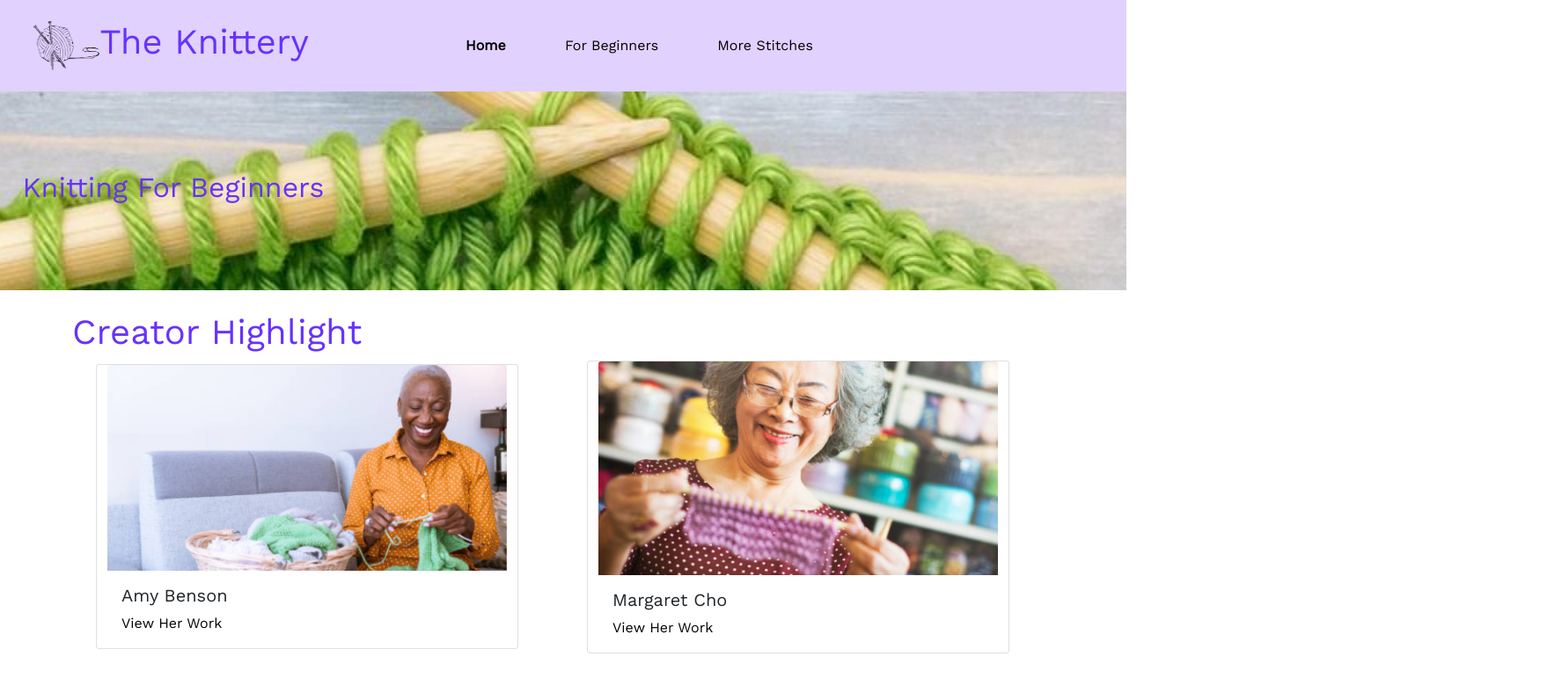
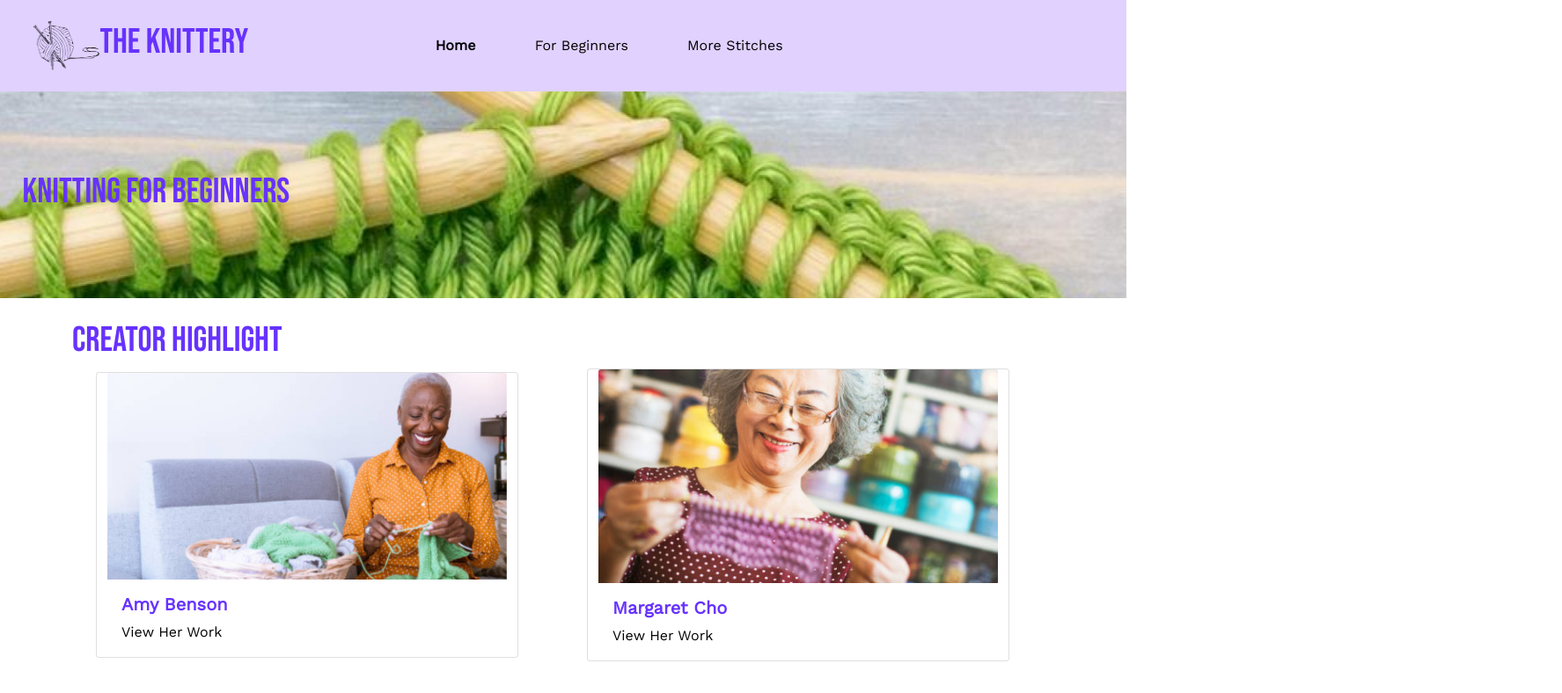
Before and after one commit to CassandraBroeker/UX_UI_HW_21, a plain HTML site: page index.html in a window 1280 px wide. Shown: the whole page at 88% size, 1775 px wide, since content can reach past the window. Drawn offline with nearby package versions, Linux system fonts and the light colour scheme.

```diff
--- a/CSS/index.css
+++ b/CSS/index.css
@@ -7,6 +7,9 @@
 .jumbotron {
     background-color: #E0D1FF;
     max-width: 100vw;
+}
+h1 {
+    font-family: 'Bebas Neue', cursive;
 }
 h1, .link {
     color:#6732FE;
@@ -23,19 +26,19 @@
 }
 a:hover {
     text-decoration: underline;
-    color: #0097A7;
+    color: #E0D1FF !important;
     text-underline-position: under;
 }
 a.current{
     font-weight: bolder !important;
-    color:black !important;
+    color: black!important;
 
 }
 ul {
     width: 100vw;
 }
 nav{
-    background-color: #D4FBFF;
+    background-color:#A689F8 ;
 }
 .topnav {
     background-color:#E0D1FF;
@@ -62,11 +65,16 @@
     text-align: left;
 }
 h2 {
-    font-family:'Work Sans', sans-serif;
+    font-size: 40px ;
+    font-family: 'Bebas Neue', cursive;
     padding: 2vw;
     color: #6732FE;
 
 }
+h5{
+    font-weight: bold;
+    color: #6732FE;
+}
 .fixed-bottom{
     background-color:#E0D1FF;;
 }
--- a/index.html
+++ b/index.html
@@ -34,7 +34,7 @@
     </div>
 
     <div class="head">
-      <h2> Knitting For Beginners</h1>
+      <h2> Knitting For Beginners</h2>
     </div>
     <div class="container">
 
```
